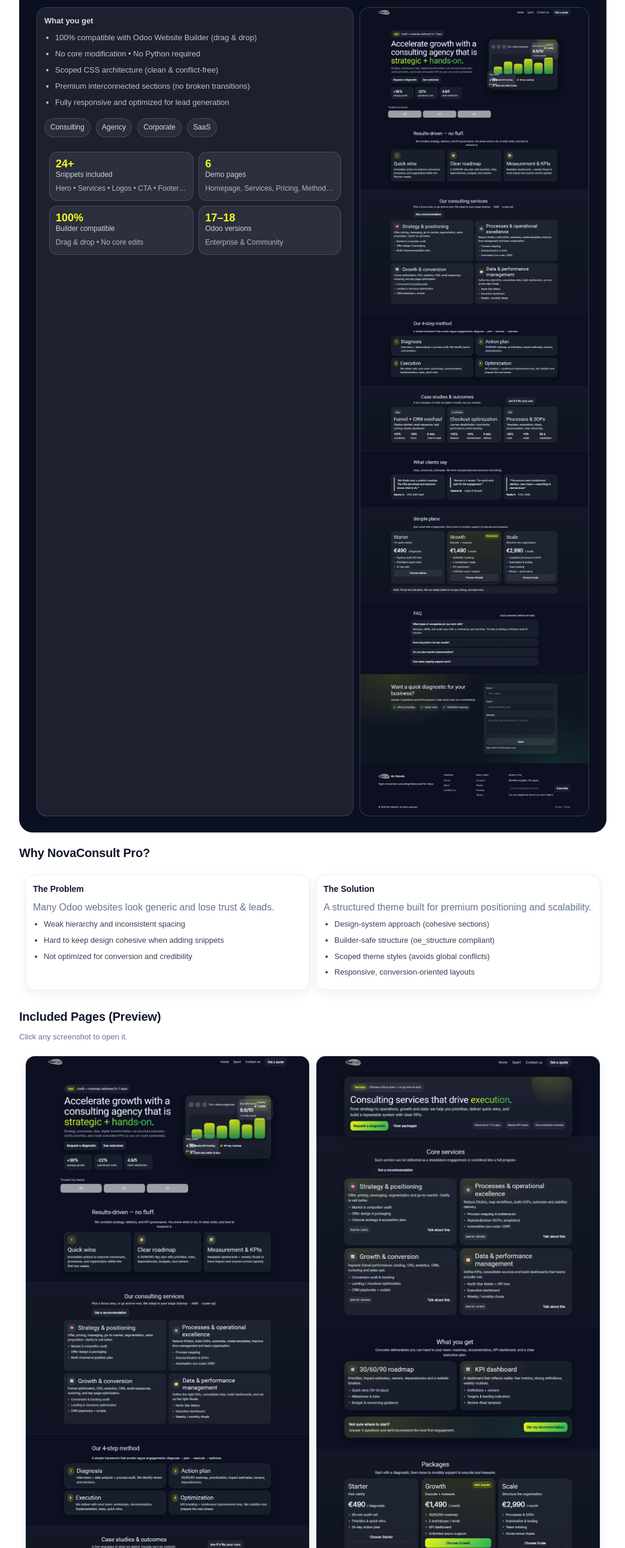
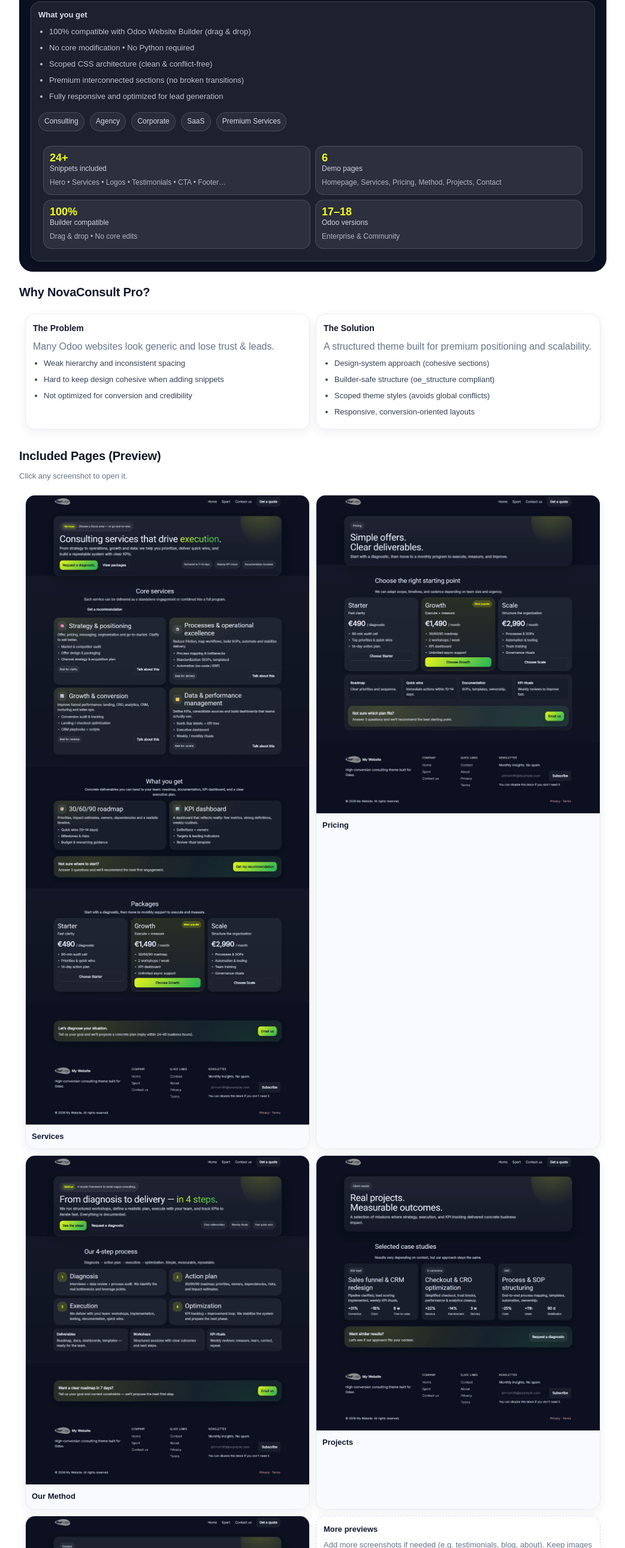
Before and after one commit to kadama17/Theme-Novaconsult-Pro-v1, a plain HTML site: page theme_novaconsult_pro/static/description/index.html in a window 1280 px wide. Shown: the part 219-2800 px from the top of the page at 60% size, without its empty margins (118-1161 px from the left). Drawn offline with Linux system fonts and the light colour scheme.

Commit message:
Fix Odoo Apps structure

```diff
--- a/theme_novaconsult_pro/static/description/index.html
+++ b/theme_novaconsult_pro/static/description/index.html
@@ -5,12 +5,13 @@
   <meta name="viewport" content="width=device-width, initial-scale=1">
   <title>NovaConsult Pro - Odoo Theme</title>
 </head>
+
 <body style="margin:0;padding:0;background:#ffffff;color:#0f172a;font-family:Arial,Helvetica,sans-serif;line-height:1.6;">
   <div style="max-width:980px;margin:0 auto;padding:26px 16px 34px;">
 
-    <!-- HERO -->
+    <!-- HERO (UPDATED: no right banner image, no empty space) -->
     <div style="border-radius:22px;overflow:hidden;border:1px solid #0b1020;background:#0b1020;color:#e9eefc;padding:18px 18px 16px;">
-      <div style="display:block;">
+
       <div style="display:inline-block;background:rgba(255,255,255,.10);border:1px solid rgba(255,255,255,.14);padding:6px 10px;border-radius:999px;font-size:12px;margin-bottom:10px;">
         Premium Theme • <b style="color:#f3ff1a;">Website Builder Ready</b> • Responsive
       </div>
@@ -24,7 +25,7 @@
           </td>
           <td style="vertical-align:top;padding-left:12px;">
             <h1 style="margin:0 0 8px;font-size:28px;line-height:1.15;letter-spacing:-0.2px;">
-                NovaConsult Pro — Premium Consulting & Agency Theme for Odoo
+              NovaConsult Pro — Premium Consulting &amp; Agency Theme for Odoo
             </h1>
             <p style="margin:0;color:rgba(233,238,252,.80);font-size:15px;">
               A modern, conversion-focused theme for consulting firms, agencies and SaaS businesses.
@@ -36,65 +37,60 @@
 
       <div style="height:12px;"></div>
 
-        <!-- 2 columns (table) -->
-        <table role="presentation" cellpadding="0" cellspacing="0" style="width:100%;border-collapse:separate;border-spacing:10px;">
-          <tr>
-            <td style="width:58%;vertical-align:top;background:rgba(255,255,255,.07);border:1px solid rgba(255,255,255,.14);border-radius:16px;padding:12px;">
+      <!-- Single full-width card -->
+      <div style="background:rgba(255,255,255,.07);border:1px solid rgba(255,255,255,.14);border-radius:16px;padding:12px;">
+
         <div style="font-size:13px;color:rgba(233,238,252,.92);margin-bottom:8px;"><b>What you get</b></div>
+
         <ul style="margin:0;padding-left:18px;color:rgba(233,238,252,.78);font-size:13px;">
-                <li style="margin:6px 0;">100% compatible with Odoo Website Builder (drag & drop)</li>
+          <li style="margin:6px 0;">100% compatible with Odoo Website Builder (drag &amp; drop)</li>
           <li style="margin:6px 0;">No core modification • No Python required</li>
-                <li style="margin:6px 0;">Scoped CSS architecture (clean & conflict-free)</li>
+          <li style="margin:6px 0;">Scoped CSS architecture (clean &amp; conflict-free)</li>
           <li style="margin:6px 0;">Premium interconnected sections (no broken transitions)</li>
           <li style="margin:6px 0;">Fully responsive and optimized for lead generation</li>
         </ul>
 
         <div style="height:10px;"></div>
+
+        <!-- Pills -->
         <div style="font-size:12px;">
           <span style="display:inline-block;margin:0 6px 6px 0;padding:5px 9px;border-radius:999px;border:1px solid rgba(255,255,255,.14);background:rgba(255,255,255,.06);color:rgba(233,238,252,.90);">Consulting</span>
           <span style="display:inline-block;margin:0 6px 6px 0;padding:5px 9px;border-radius:999px;border:1px solid rgba(255,255,255,.14);background:rgba(255,255,255,.06);color:rgba(233,238,252,.90);">Agency</span>
           <span style="display:inline-block;margin:0 6px 6px 0;padding:5px 9px;border-radius:999px;border:1px solid rgba(255,255,255,.14);background:rgba(255,255,255,.06);color:rgba(233,238,252,.90);">Corporate</span>
           <span style="display:inline-block;margin:0 6px 6px 0;padding:5px 9px;border-radius:999px;border:1px solid rgba(255,255,255,.14);background:rgba(255,255,255,.06);color:rgba(233,238,252,.90);">SaaS</span>
+          <span style="display:inline-block;margin:0 6px 6px 0;padding:5px 9px;border-radius:999px;border:1px solid rgba(255,255,255,.14);background:rgba(255,255,255,.06);color:rgba(233,238,252,.90);">Premium Services</span>
         </div>
 
         <div style="height:10px;"></div>
 
-              <!-- STATS -->
+        <!-- STATS (2x2) -->
         <table role="presentation" cellpadding="0" cellspacing="0" style="width:100%;border-collapse:separate;border-spacing:8px;">
           <tr>
-                  <td style="background:rgba(255,255,255,.07);border:1px solid rgba(255,255,255,.14);border-radius:14px;padding:10px;vertical-align:top;">
+            <td style="width:50%;background:rgba(255,255,255,.07);border:1px solid rgba(255,255,255,.14);border-radius:14px;padding:10px;vertical-align:top;">
               <div style="font-size:18px;line-height:1;color:#f3ff1a;"><b>24+</b></div>
               <div style="font-size:12px;color:rgba(233,238,252,.85);">Snippets included</div>
-                    <div style="font-size:12px;color:rgba(233,238,252,.70);margin-top:4px;">Hero • Services • Logos • CTA • Footer…</div>
+              <div style="font-size:12px;color:rgba(233,238,252,.70);margin-top:4px;">Hero • Services • Logos • Testimonials • CTA • Footer…</div>
             </td>
-                  <td style="background:rgba(255,255,255,.07);border:1px solid rgba(255,255,255,.14);border-radius:14px;padding:10px;vertical-align:top;">
+            <td style="width:50%;background:rgba(255,255,255,.07);border:1px solid rgba(255,255,255,.14);border-radius:14px;padding:10px;vertical-align:top;">
               <div style="font-size:18px;line-height:1;color:#f3ff1a;"><b>6</b></div>
               <div style="font-size:12px;color:rgba(233,238,252,.85);">Demo pages</div>
-                    <div style="font-size:12px;color:rgba(233,238,252,.70);margin-top:4px;">Homepage, Services, Pricing, Method…</div>
+              <div style="font-size:12px;color:rgba(233,238,252,.70);margin-top:4px;">Homepage, Services, Pricing, Method, Projects, Contact</div>
             </td>
           </tr>
           <tr>
-                  <td style="background:rgba(255,255,255,.07);border:1px solid rgba(255,255,255,.14);border-radius:14px;padding:10px;vertical-align:top;">
+            <td style="width:50%;background:rgba(255,255,255,.07);border:1px solid rgba(255,255,255,.14);border-radius:14px;padding:10px;vertical-align:top;">
               <div style="font-size:18px;line-height:1;color:#f3ff1a;"><b>100%</b></div>
               <div style="font-size:12px;color:rgba(233,238,252,.85);">Builder compatible</div>
-                    <div style="font-size:12px;color:rgba(233,238,252,.70);margin-top:4px;">Drag & drop • No core edits</div>
+              <div style="font-size:12px;color:rgba(233,238,252,.70);margin-top:4px;">Drag &amp; drop • No core edits</div>
             </td>
-                  <td style="background:rgba(255,255,255,.07);border:1px solid rgba(255,255,255,.14);border-radius:14px;padding:10px;vertical-align:top;">
+            <td style="width:50%;background:rgba(255,255,255,.07);border:1px solid rgba(255,255,255,.14);border-radius:14px;padding:10px;vertical-align:top;">
               <div style="font-size:18px;line-height:1;color:#f3ff1a;"><b>17–18</b></div>
               <div style="font-size:12px;color:rgba(233,238,252,.85);">Odoo versions</div>
-                    <div style="font-size:12px;color:rgba(233,238,252,.70);margin-top:4px;">Enterprise & Community</div>
+              <div style="font-size:12px;color:rgba(233,238,252,.70);margin-top:4px;">Enterprise &amp; Community</div>
             </td>
           </tr>
         </table>
-            </td>
 
-            <td style="width:42%;vertical-align:top;background:rgba(255,255,255,.05);border:1px solid rgba(255,255,255,.14);border-radius:16px;overflow:hidden;">
-              <a href="homepage.webp" style="display:block;">
-                <img src="homepage.webp" alt="NovaConsult Pro Homepage" style="width:100%;height:auto;display:block;">
-              </a>
-            </td>
-          </tr>
-        </table>
       </div>
     </div>
 
@@ -106,7 +102,7 @@
         <tr>
           <td style="width:50%;vertical-align:top;background:#ffffff;border:1px solid #e9edf6;border-radius:16px;padding:12px;box-shadow:0 6px 18px rgba(10,20,40,.06);">
             <div style="font-size:14px;margin-bottom:6px;"><b>The Problem</b></div>
-            <div style="color:#64748b;margin-bottom:6px;">Many Odoo websites look generic and lose trust & leads.</div>
+            <div style="color:#64748b;margin-bottom:6px;">Many Odoo websites look generic and lose trust &amp; leads.</div>
             <ul style="margin:0;padding-left:18px;color:#334155;font-size:13px;">
               <li style="margin:6px 0;">Weak hierarchy and inconsistent spacing</li>
               <li style="margin:6px 0;">Hard to keep design cohesive when adding snippets</li>
@@ -127,7 +123,7 @@
       </table>
     </div>
 
-    <!-- GALLERY (no lightbox) -->
+    <!-- GALLERY (UPDATED: removed homepage preview to avoid repeating hero image) -->
     <div style="margin-top:18px;">
       <h2 style="margin:0 0 8px;font-size:20px;letter-spacing:-0.2px;">Included Pages (Preview)</h2>
       <div style="color:#64748b;font-size:13px;margin-bottom:10px;">Click any screenshot to open it.</div>
@@ -135,30 +131,48 @@
       <table role="presentation" cellpadding="0" cellspacing="0" style="width:100%;border-collapse:separate;border-spacing:10px;">
         <tr>
           <td style="width:50%;vertical-align:top;background:#f8faff;border:1px solid #e9edf6;border-radius:16px;overflow:hidden;box-shadow:0 6px 18px rgba(10,20,40,.06);">
-            <a href="homepage.webp" style="display:block;">
-              <img src="homepage.webp" alt="Homepage" style="width:100%;height:auto;display:block;">
-            </a>
-            <div style="padding:10px;font-size:13px;"><b>Homepage</b></div>
-          </td>
-          <td style="width:50%;vertical-align:top;background:#f8faff;border:1px solid #e9edf6;border-radius:16px;overflow:hidden;box-shadow:0 6px 18px rgba(10,20,40,.06);">
             <a href="service-page.webp" style="display:block;">
               <img src="service-page.webp" alt="Services Page" style="width:100%;height:auto;display:block;">
             </a>
             <div style="padding:10px;font-size:13px;"><b>Services</b></div>
           </td>
-        </tr>
-        <tr>
           <td style="width:50%;vertical-align:top;background:#f8faff;border:1px solid #e9edf6;border-radius:16px;overflow:hidden;box-shadow:0 6px 18px rgba(10,20,40,.06);">
             <a href="pricing.webp" style="display:block;">
               <img src="pricing.webp" alt="Pricing" style="width:100%;height:auto;display:block;">
             </a>
             <div style="padding:10px;font-size:13px;"><b>Pricing</b></div>
           </td>
+        </tr>
+        <tr>
+          <td style="width:50%;vertical-align:top;background:#f8faff;border:1px solid #e9edf6;border-radius:16px;overflow:hidden;box-shadow:0 6px 18px rgba(10,20,40,.06);">
+            <a href="our-method.webp" style="display:block;">
+              <img src="our-method.webp" alt="Our Method Page" style="width:100%;height:auto;display:block;">
+            </a>
+            <div style="padding:10px;font-size:13px;"><b>Our Method</b></div>
+          </td>
+          <td style="width:50%;vertical-align:top;background:#f8faff;border:1px solid #e9edf6;border-radius:16px;overflow:hidden;box-shadow:0 6px 18px rgba(10,20,40,.06);">
+            <a href="project.webp" style="display:block;">
+              <img src="project.webp" alt="Project Page" style="width:100%;height:auto;display:block;">
+            </a>
+            <div style="padding:10px;font-size:13px;"><b>Projects</b></div>
+          </td>
+        </tr>
+        <tr>
           <td style="width:50%;vertical-align:top;background:#f8faff;border:1px solid #e9edf6;border-radius:16px;overflow:hidden;box-shadow:0 6px 18px rgba(10,20,40,.06);">
             <a href="contact.webp" style="display:block;">
-              <img src="contact.webp" alt="Contact" style="width:100%;height:auto;display:block;">
+              <img src="contact.webp" alt="Contact Page" style="width:100%;height:auto;display:block;">
             </a>
             <div style="padding:10px;font-size:13px;"><b>Contact</b></div>
+          </td>
+          <td style="width:50%;vertical-align:top;background:#ffffff;border:1px dashed #d7ddec;border-radius:16px;padding:12px;box-shadow:0 6px 18px rgba(10,20,40,.04);">
+            <div style="font-size:13px;color:#0f172a;margin-bottom:6px;"><b>More previews</b></div>
+            <div style="font-size:13px;color:#64748b;">
+              Add more screenshots if needed (e.g. testimonials, blog, about). Keep images optimized for faster loading on Odoo Apps.
+            </div>
+            <div style="height:10px;"></div>
+            <div style="font-size:12px;color:#64748b;">
+              Tip: place files under <b>static/description/</b> and reference them by filename.
+            </div>
           </td>
         </tr>
       </table>
```
Lines whose indentation alone changed are shown as unchanged.
